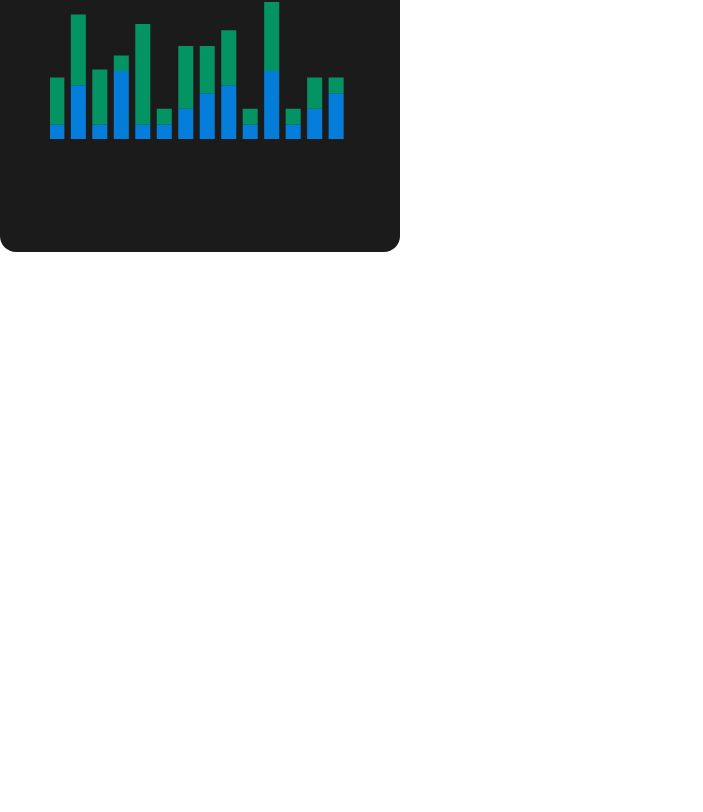
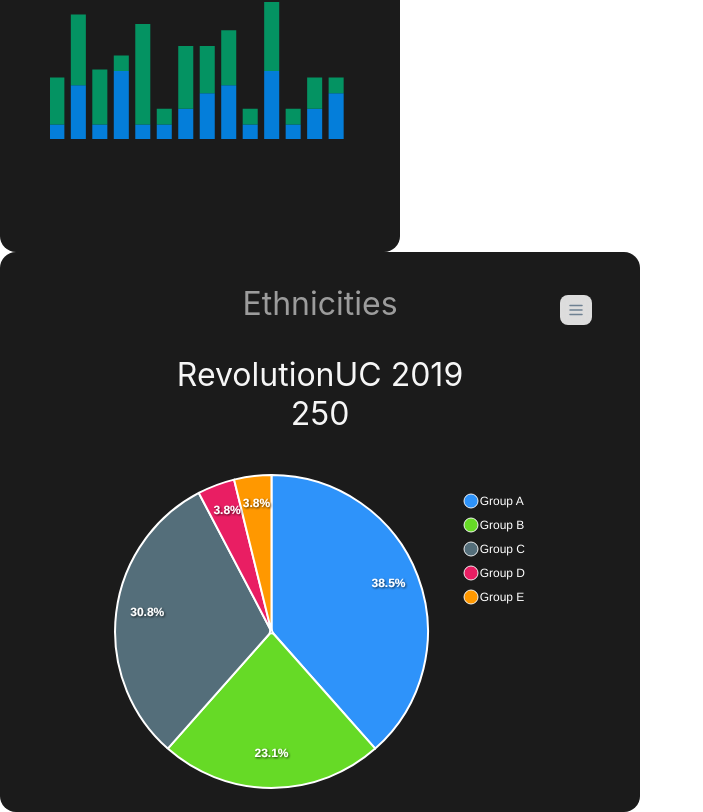
Before and after one commit to nishilfaldu/react-dashboard, a React (Create React App) app: page / in a window 1280 px wide. Shown: the part 228-1040 px from the top of the page, without its empty margins (0-703 px from the left). Before the commit the page ends 800 px from the top, so only its background shows below. Built offline with nearby package versions, Linux system fonts and the light colour scheme.

Commit message:
added pie chart card

```diff
--- a/src/App.js
+++ b/src/App.js
@@ -1,10 +1,12 @@
 import './App.css';
-import Example from './components/Example.js';
+import BarChartCard from './components/BarChartCard';
+import PieChartCard from './components/PieChartCard';
 
 function App() {
   return (
     <div className="App">
-      <Example></Example>
+      <BarChartCard></BarChartCard>
+      <PieChartCard></PieChartCard>
     </div>
   );
 }
--- a/src/components/Example.js
+++ b/src/components/BarChartCard.js
@@ -1,7 +1,7 @@
 import React from "react";
 import styled, { ThemeProvider, css } from "styled-components";
 import SimpleCard from "./SimpleCard.js";
-import theme from "./themeDark"
+import theme from "../styling-properties/propBarChart"
 import Chart from 'react-apexcharts';
 import { useState } from "react";
 
@@ -10,7 +10,7 @@
     align-items: center;
     justify-content: center;
 `
-const Example = function(){
+const BarChartCard = function(){
 
   const [options, setOptions] = useState({
     chart: {
@@ -85,7 +85,7 @@
     ];
 
     return (
-        <div className="col-lg-8 offset-lg-2">
+      <div>
         <ThemeProvider theme={theme}>
             <SimpleCard cardTitle="Registrants">
                 Today
@@ -96,8 +96,8 @@
                 </ChartDiv>
             </SimpleCard>
         </ThemeProvider>
-        </div>
+      </div>
     );
 };
 
-export default Example;
+export default BarChartCard;
--- /dev/null
+++ b/src/components/PieChartCard.js
@@ -0,0 +1,69 @@
+import React from "react";
+import styled, { ThemeProvider, css } from "styled-components";
+import SimpleCard from "./SimpleCard.js";
+import theme from "../styling-properties/propPieChart"
+import Chart from 'react-apexcharts';
+import { useState } from "react";
+
+const ChartDiv = styled.div`
+    display: flex;
+    justify-content: center;
+    align-items: center;
+    padding-top: 2rem;
+`
+
+const PieChartCard = function(){
+
+    const [options, setOptions] = useState({
+        series: [50, 30, 40, 5, 5],
+        colors: ['#2E93fA', '#66DA26', '#546E7A', '#E91E63', '#FF9800'],
+        dataLabels: {
+
+        },
+        chart: {
+            toolbar: {
+                show:true,
+                offsetX: 50,
+                offsetY: -170,
+                tools: {
+                    download: true,
+                },
+            },
+            // textcolor
+            foreColor: '#ffffff',
+            fontFamily: 'Helvetica, Arial, sans-serif',
+            background: 'None',
+            animations: {
+                enabled: true,
+                speed: 1000,
+            },
+            dynamicAnimation: {
+                enabled: true,
+                speed: 350
+            },
+            width: 380,
+            type: 'pie',
+        },
+        labels: ['Group A', 'Group B', 'Group C', 'Group D', 'Group E'],
+        responsive: [{
+            breakpoint: 480,
+        }]
+    });
+
+    return(
+        <div>
+            <ThemeProvider theme={theme}>
+            <SimpleCard cardTitle="Ethnicities ">
+                RevolutionUC 2019
+                <br></br>
+                250
+                <ChartDiv>
+                  <Chart options={options} series={options.series} type="pie" height="auto" width="150%"/>
+                </ChartDiv>
+            </SimpleCard>
+        </ThemeProvider>
+        </div>
+    );
+}
+
+export default PieChartCard;
--- a/src/components/SimpleCard.js
+++ b/src/components/SimpleCard.js
@@ -9,6 +9,8 @@
 `;
 
 const CardTitle = styled.div`
+    justify-content: center;
+    align-items: center;
     padding-top: ${(p) => p.theme.cardTitlePaddingTop};
     padding-right: ${(p) => p.theme.cardTitlePaddingRight};
     padding-bottom: ${(p) => p.theme.cardTitlePaddingBottom};
@@ -20,6 +22,10 @@
 const CardContent = styled.div`
     font-size: ${(p) => p.theme.cardContentFontSize};
     color: ${(p) => p.theme.colorContent};
+    padding-top: ${(p) => p.theme.cardContentPaddingTop};
+    padding-right: ${(p) => p.theme.cardContentPaddingTop};
+    padding-bottom: ${(p) => p.theme.cardContentPaddingTop};
+    padding-left: ${(p) => p.theme.cardContentPaddingTop};
 `;
 
 const SimpleCard = function(
--- a/src/components/themeDark.js
+++ b/src/styling-properties/propBarChart.js
@@ -20,10 +20,16 @@
   // Properties of Card Title
   cardTitleFontSize: "2rem",
   cardTitlePaddingTop: "2rem",
-  cardTitlePaddingRight: "2rem",
+  cardTitlePaddingRight: "None",
   cardTitlePaddingBottom: "2rem",
   cardTitlePaddingLeft: "2rem",
   colorTitle: colorTitle,
+
+  // Properties of Card Content
+  cardContentPaddingTop: "None",
+  cardContentPaddingRight: "None",
+  cardContentPaddingBottom: "None",
+  cardContentPaddingLeft: "None",
 
   // Properties of Card Content (Text other than title)
   cardContentFontSize: "2em",
--- /dev/null
+++ b/src/styling-properties/propPieChart.js
@@ -0,0 +1,37 @@
+import { rgba } from "polished";
+
+const colorTitle = rgba("white", 0.57);
+const colorContent = rgba("white", 0.96);
+
+// eslint-disable-next-line import/no-anonymous-default-export
+export default {
+    // Setting an id to this theme
+    id: "dark",
+
+    // Font Family
+    fontFamily: "Poppins",
+
+    // Properties of a Card
+    cardHeight: "35rem",
+    cardWidth: "40rem",
+    borderRadius: "1rem",
+    colorCardBackground: "#1B1B1B",
+
+    // Properties of Card Title
+    cardTitleFontSize: "2rem",
+    cardTitlePaddingTop: "2rem",
+    cardTitlePaddingRight: "2rem",
+    cardTitlePaddingBottom: "2rem",
+    cardTitlePaddingLeft: "2rem",
+    colorTitle: colorTitle,
+
+    // Properties of Card Content
+    cardContentPaddingTop: "None",
+    cardContentPaddingRight: "None",
+    cardContentPaddingBottom: "None",
+    cardContentPaddingLeft: "None",
+
+    // Properties of Card Content (Text other than title)
+    cardContentFontSize: "2em",
+    colorContent: colorContent,
+};
```
